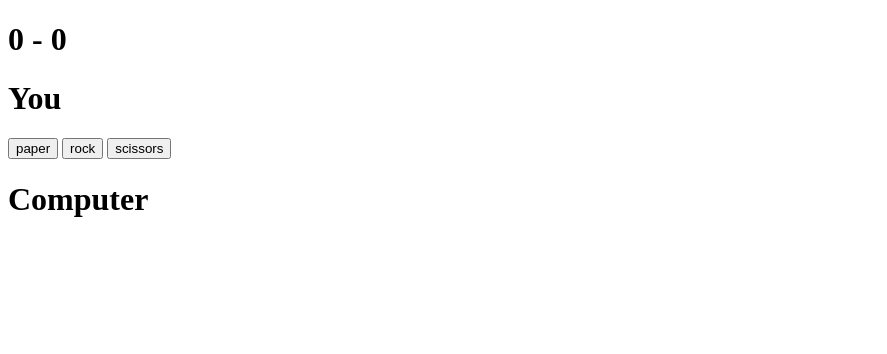
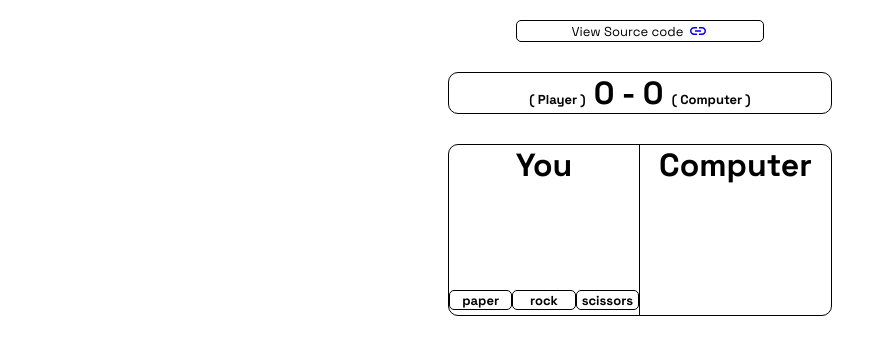
Before and after one commit to PrasanthYT/RPS_Game, a plain HTML site: page index.html in a window 1280 px wide. Shown: the whole page, without its empty margins (0-887 px from the left). Drawn offline with nearby package versions, Linux system fonts and the light colour scheme.

Commit message:
Completed the Full Game

```diff
--- a/css/style.css
+++ b/css/style.css
@@ -0,0 +1,149 @@
+*{
+    padding: 0;
+    margin: 0;
+    box-sizing: border-box;
+    font-family: "Space Grotesk", serif;
+}
+
+body{
+    margin: 20px;
+    display: flex;
+    flex-direction: column;
+    justify-content: center;
+    align-items: center;
+    gap: 30px;
+}
+
+nav{
+    width: 20%;
+    border: 1px solid black;
+    display: flex;
+    justify-content: center;
+    align-items: center;
+    text-align: center;
+    border-radius: 5px;
+    font-size: small;
+}
+
+.link{
+    display: flex;
+    justify-content: center;
+    align-items: center;
+    gap: 5px;
+}
+
+.link:hover{
+    cursor: pointer;
+    text-decoration: underline;
+}
+
+main {
+    display: flex;
+    flex-direction: column;
+    justify-content: center;
+    align-items: center;
+    gap: 30px;
+}
+
+.RPC-score-board{
+    width: 30vw;
+    display: flex;
+    justify-content: center;
+    align-items: center;
+    border: 1px solid black;
+    border-radius: 10px;
+}
+
+.info-of-players{
+    font-size: small;
+}
+
+.RCP-players-area{
+    display: flex;
+    justify-content: center;
+    align-items: center;
+    width: 30vw;
+    height: 100%;
+    border: 1px solid black;
+    border-radius: 10px;
+}
+
+.RCP-player-area{
+    width: 50%;
+    display: flex;
+    flex-direction: column;
+    justify-content: center;
+    gap: 20px;
+    align-items: center;
+    border-right: 1px solid black;
+}
+
+.RCP-computer-area{
+    width: 50%;
+    display: flex;
+    flex-direction: column;
+    justify-content: center;
+    align-items: center;
+    gap: 20px;
+}
+
+#RCP-output-area-one {
+    width: 100%;
+    height: 60px;
+    display: flex;
+    justify-content: center;
+    align-items: center;
+}
+
+#RCP-output-area-one p{
+    font-size: large;
+    font-weight: bolder;
+}
+
+#RCP-output-area-two {
+    width: 100%;
+    height: 60px;
+    display: flex;
+    justify-content: center;
+    align-items: center;
+}
+
+#RCP-output-area-two p{
+    font-size: large;
+    font-weight: bolder;
+}
+
+.block-area {
+    width: 100%;
+    height: 30px;
+}
+
+.RCP-buttons {
+    width: 100%;
+    height: 30px;
+    display: flex;
+    justify-content: space-around;
+    align-items: center;
+}
+
+.RCP-buttons input{
+    width: 70px;
+    height: 20px;
+    border: 1px solid black;
+    font-size: small;
+    background-color: transparent;
+    font-weight: bolder;
+    cursor: pointer;
+    border-radius: 5px;
+}
+
+.replay-btn{
+    width: 80px;
+    height: 30px;
+    border: 1px solid black;
+    font-size: small;
+    background-color: transparent;
+    font-weight: bolder;
+    cursor: pointer;
+    border-radius: 5px;
+}
--- a/index.html
+++ b/index.html
@@ -11,27 +11,52 @@
       href="https://fonts.googleapis.com/css2?family=Space+Grotesk:wght@300..700&display=swap"
       rel="stylesheet"
     />
+    <link
+      rel="stylesheet"
+      href="https://fonts.googleapis.com/css2?family=Material+Symbols+Outlined:opsz,wght,FILL,GRAD@24,400,0,0&icon_names=link"
+    />
   </head>
   <body>
+    <nav>
+      <p class="link" onclick="github_open()">
+        View Source code
+        <svg
+          xmlns="http://www.w3.org/2000/svg"
+          height="20px"
+          viewBox="0 -960 960 960"
+          width="20px"
+          fill="#0000F5"
+        >
+          <path
+            d="M432-288H288q-79.68 0-135.84-56.23Q96-400.45 96-480.23 96-560 152.16-616q56.16-56 135.84-56h144v72H288q-50 0-85 35t-35 85q0 50 35 85t85 35h144v72Zm-96-156v-72h288v72H336Zm192 156v-72h144q50 0 85-35t35-85q0-50-35-85t-85-35H528v-72h144q79.68 0 135.84 56.23 56.16 56.22 56.16 136Q864-400 807.84-344 751.68-288 672-288H528Z"
+          />
+        </svg>
+      </p>
+    </nav>
     <main>
-      <h1 id="heading">
-        <span id="player">0</span>
-        <span>-</span>
-        <span id="computer">0</span>
-      </h1>
-      <div class="box">
-        <div class="box1">
+      <div class="RPC-score-board">
+        <h1 id="heading">
+          <span class="info-of-players">( Player )</span>
+          <span id="player">0</span>
+          <span>-</span>
+          <span id="computer">0</span>
+          <span class="info-of-players">( Computer )</span>
+        </h1>
+      </div>
+      <div class="RCP-players-area">
+        <div class="RCP-player-area">
           <h1>You</h1>
-          <div id="image-area"></div>
-          <div>
+          <div id="RCP-output-area-one"></div>
+          <div class="RCP-buttons">
             <input id="paper" value="paper" type="button" />
             <input id="rock" value="rock" type="button" />
             <input id="scissors" value="scissors" type="button" />
           </div>
         </div>
-        <div class="box2">
+        <div class="RCP-computer-area">
           <h1>Computer</h1>
-          <div id="image-area-one"></div>
+          <div id="RCP-output-area-two"></div>
+          <div class="block-area"></div>
         </div>
       </div>
       <div>
--- a/js/app.js
+++ b/js/app.js
@@ -2,8 +2,8 @@ var paper_btn = document.getElementById("paper");
 var rock_btn = document.getElementById("rock");
 var scissor_btn = document.getElementById("scissors");
 
-var insert_img = document.getElementById("image-area");
-var insert_img_one = document.getElementById("image-area-one");
+var insert_img = document.getElementById("RCP-output-area-one");
+var insert_img_one = document.getElementById("RCP-output-area-two");
 var updatePlayer = document.getElementById("player");
 var updateComputer = document.getElementById("computer");
 var wonMessage = document.getElementById("won");
@@ -17,7 +17,7 @@ function random_text() {
   var name_list = ["Rock", "Paper", "Scissors"];
   var list_item = ["rock", "paper", "scissors"];
   var ran_num = Math.floor(Math.random() * 3);
-  insert_img_one.innerHTML = `<p class="insert-img">${name_list[ran_num]}</p>`;
+  insert_img_one.innerHTML = `<p>${name_list[ran_num]}</p>`;
   input_computer = list_item[ran_num];
 }
 
@@ -64,9 +64,9 @@ function checkWinner() {
     scissor_btn.disabled = true;
 
     if (player_score > computer_score) {
-      wonMessage.textContent = "Player (You) Won!!!";
+      wonMessage.textContent = "Player (You) Won!";
     } else {
-      wonMessage.textContent = "Computer Won!!!";
+      wonMessage.textContent = "Computer Won!";
     }
 
     showReplayButton();
@@ -96,3 +96,7 @@ function resetGame() {
   const replayButton = document.querySelector(".replay-btn");
   if (replayButton) replayButton.remove();
 }
+
+function github_open(){
+    window.open("https://github.com/PrasanthYT/RPS_Game", "_blank");
+}
```
